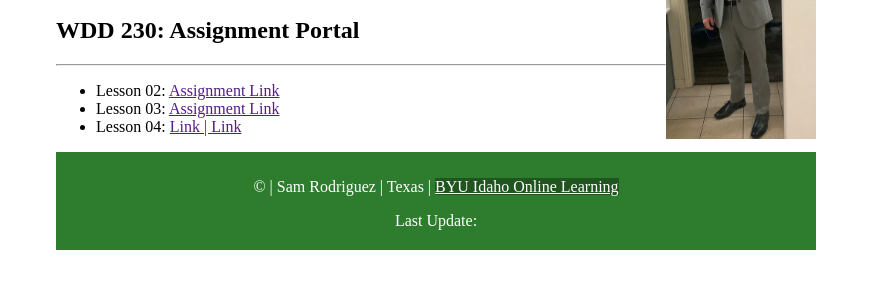
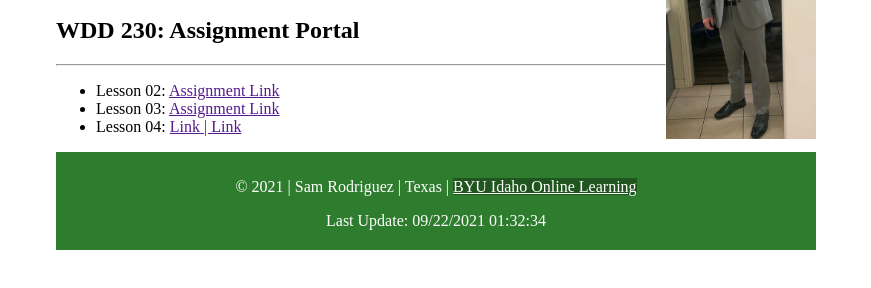
Before and after one commit to rodsam9/wdd230, a plain HTML site: page index.html in a window 1280 px wide. Shown: the part 154-442 px from the top of the page, without its empty margins (204-1075 px from the left). Drawn offline with Linux system fonts and the light colour scheme.

Commit message:
fixed innerHTML bug by adding defer to script tag

```diff
--- a/index.html
+++ b/index.html
@@ -6,7 +6,7 @@
     <meta name="viewport" content="width=device-width, initial-scale=1.0">
     <title>Sam's Website Full of Assignments</title>
     <link href="css/style.css" rel="stylesheet" type="text/css">
-    <script src="js/dates.js"></script>
+    <script defer src="js/dates.js"></script>
 </head>
 <body>
     <header>
--- a/js/dates.js
+++ b/js/dates.js
@@ -1,5 +1,5 @@
 
 document.getElementById("date").innerHTML = new Date().getFullYear();
 
-let string = document.lastModified
-document.getElementById("last-update").innerHTML = string
+let string = document.lastModified;
+document.getElementById("last-update").innerHTML = string;
```
